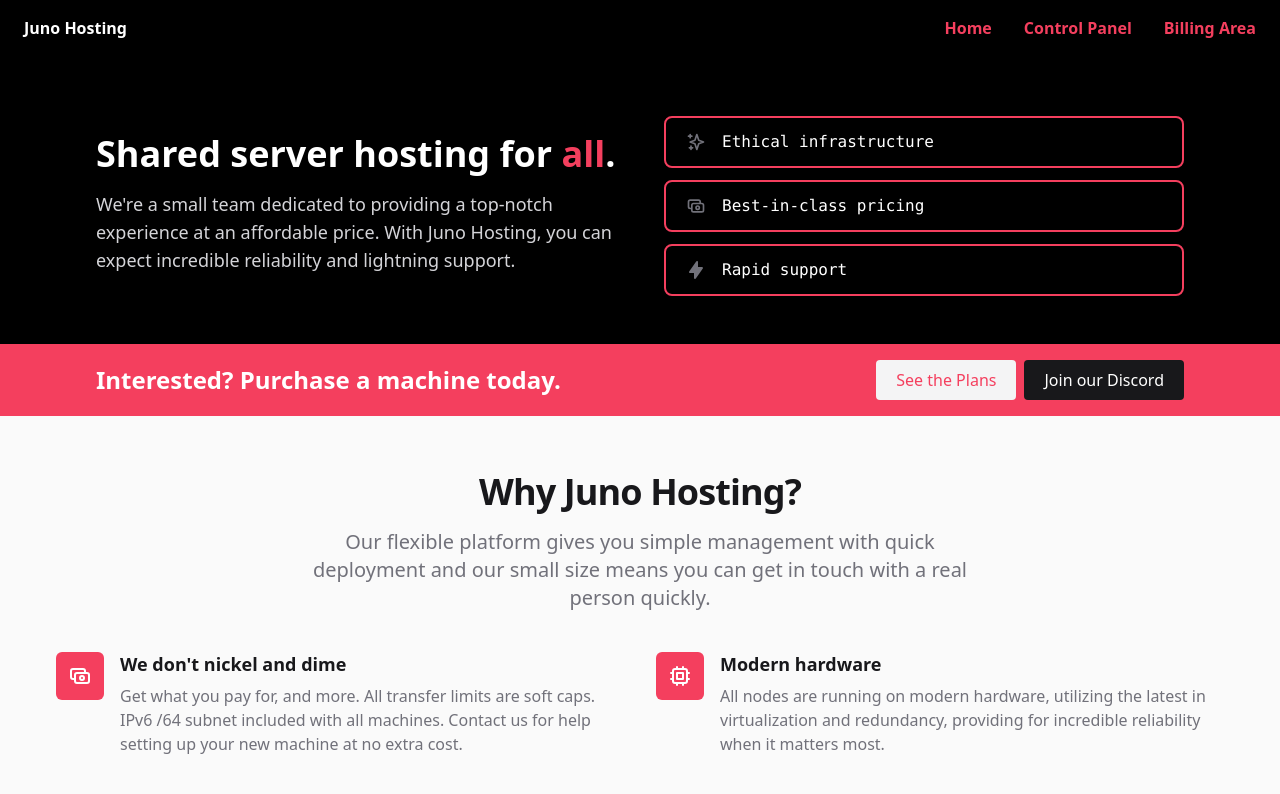
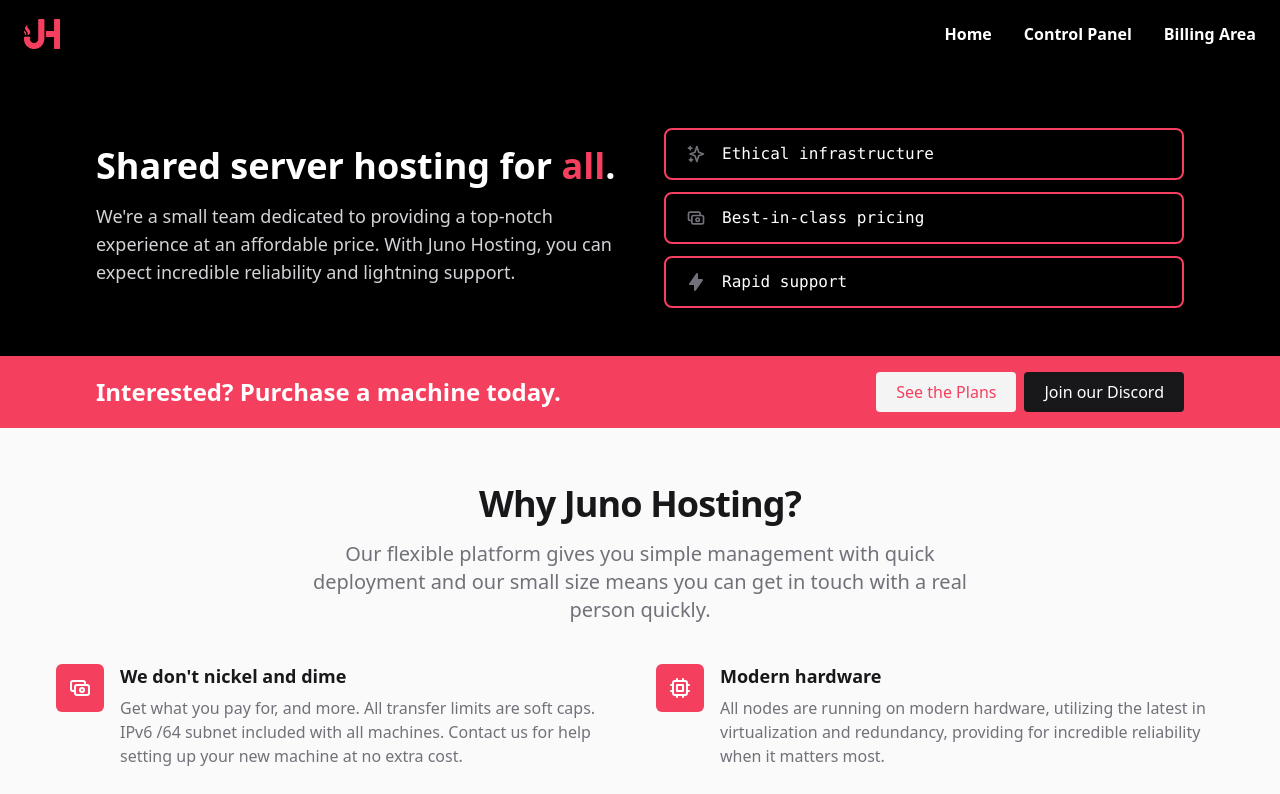
Before and after one commit to junodevs/junohosting.net, a Next.js app: page / in a window 1280 px wide. Shown: the top 794 px of the page. Built offline with nearby package versions, Linux system fonts and the light colour scheme; what @tailwindcss/typography would draw is missing.

Commit message:
feat: add logo to navbar

```diff
--- a/components/navbar.tsx
+++ b/components/navbar.tsx
@@ -5,12 +5,9 @@
 */
 
 import Link from 'next/link';
+import Image from 'next/image';
 
-const entries: {
-  href: string;
-  label: string;
-  local: boolean;
-}[] = [
+const entries = [
   { href: '/', label: 'Home', local: true },
   { href: 'https://gamma.junohosting.net', label: 'Control Panel', local: false },
   { href: 'https://billing.junohosting.net', label: 'Billing Area', local: false },
@@ -18,14 +15,18 @@
 
 export default function Navbar(): JSX.Element {
   return (
-    <nav className="flex justify-between bg-black py-4 px-6">
-      <div>
-        <span
-          id="title"
-          className="inline-block font-bold text-white"
-        >
-          Juno Hosting
-        </span>
+    <nav className="flex justify-between items-center bg-black py-4 px-6">
+      <div className="w-9 h-9 relative">
+        <Link href="/" passHref>
+          <a href="replace">
+            <Image
+              id="title"
+              src="/JH.webp"
+              layout="fill"
+              objectFit="contain"
+            />
+          </a>
+        </Link>
       </div>
       <div>
         <ul className="flex gap-8">
@@ -38,7 +39,7 @@
                 ? (
                   <Link href={href} passHref>
                     <a
-                      className="text-rose-500 hover:underline"
+                      className="text-white hover:underline"
                       href="replace"
                     >
                       {label}
@@ -47,7 +48,7 @@
                 )
                 : (
                   <a
-                    className="text-rose-500 hover:underline"
+                    className="text-white hover:underline"
                     href={href}
                     target="_blank"
                     rel="noreferrer noopener"
```
Also changed, not shown: public/JH.webp (added).
